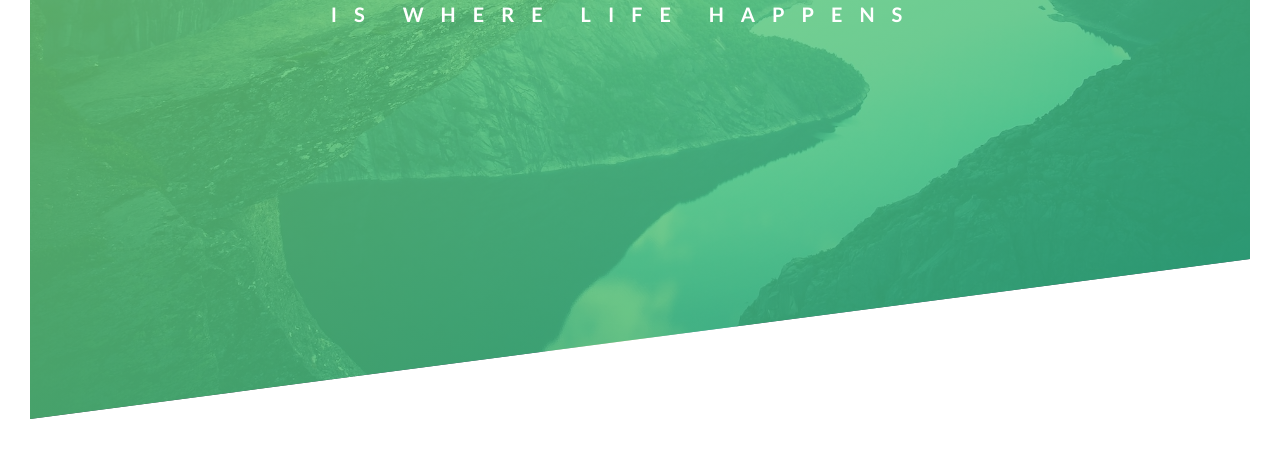
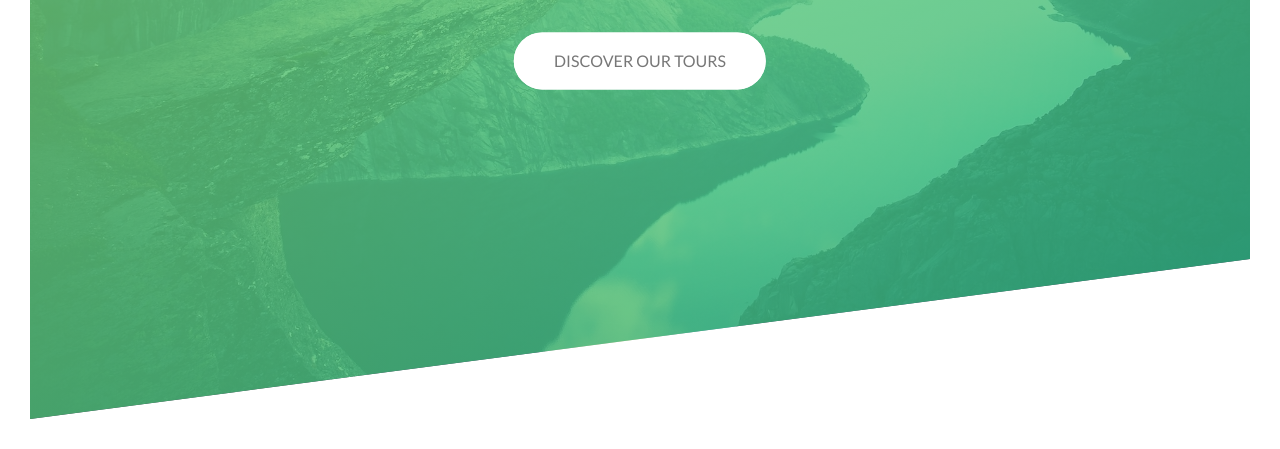
Before and after one commit to DavidGasparyan/css-practice-udemy, a plain HTML site: page index.html in a window 1280 px wide. Shown: the part 371-820 px from the top of the page. Drawn offline with Linux system fonts and the light colour scheme.

Commit message:
Created cool animated button in header text container

```diff
--- a/css/style.css
+++ b/css/style.css
@@ -50,12 +50,14 @@ body {
   top: 40%;
   left: 50%;
   transform: translate(-50%, -50%);
+  text-align: center;
 }
 
 .heading-primary {
   color: #fff;
   text-transform: uppercase;
   backface-visibility: hidden;
+  margin-bottom: 60px;
 }
 
 .heading-primary-main {
@@ -63,7 +65,6 @@ body {
   font-size: 60px;
   font-weight: 400;
   letter-spacing: 35px;
-
   animation-name: moveInLeft;
   animation-duration: 1s;
   animation-fill-mode: backwards;
@@ -113,3 +114,71 @@ body {
     transform: translate(0);
   }
 }
+
+@keyframes moveInBottom {
+  0% {
+    opacity: 0;
+    transform: translateY(30px);
+  }
+
+  100% {
+    opacity: 1;
+    transform: translate(0);
+  }
+}
+
+.btn:link,
+.btn:visited {
+  position: relative;
+  text-transform: uppercase;
+  text-decoration: none;
+  padding: 15px 40px;
+  display: inline-block;
+  border-radius: 100px;
+  transition: all .2s;
+}
+
+.btn:hover {
+  transform: translateY(-3px);
+  box-shadow: 0 10px 20px rgba(0, 0, 0, .2);
+}
+
+.btn:active {
+  transform: translateY(-1px);
+  box-shadow: 0 5px 10px rgba(0, 0, 0, .2);
+}
+
+.btn-white {
+  background-color: #fff;
+  color: #777;
+}
+
+.btn::after {
+  content: '';
+  display: inline-block;
+  height: 100%;
+  width: 100%;
+  border-radius: 100px;
+  position: absolute;
+  top: 0;
+  left: 0;
+  z-index: -1;
+  transition: all 0.4s;
+}
+
+.btn-white::after {
+  background-color: #fff;
+}
+
+.btn:hover::after {
+  transform: scaleX(1.4) scaleY(1.6);
+  opacity: 0;
+}
+
+.btn-animated {
+  animation-name: moveInBottom;
+  animation-duration: 0.5s;
+  animation-delay: 0.75s;
+  animation-timing-function: ease-out;
+  animation-fill-mode: backwards;
+}
--- a/index.html
+++ b/index.html
@@ -24,6 +24,8 @@
       <span class="heading-primary-main">Outdoors</span>
       <span class="heading-primary-sub">is where life happens</span>
     </h1>
+
+    <a class="btn btn-white btn-animated" href="#">Discover our tours</a>
   </div>
 
 </header>
```
